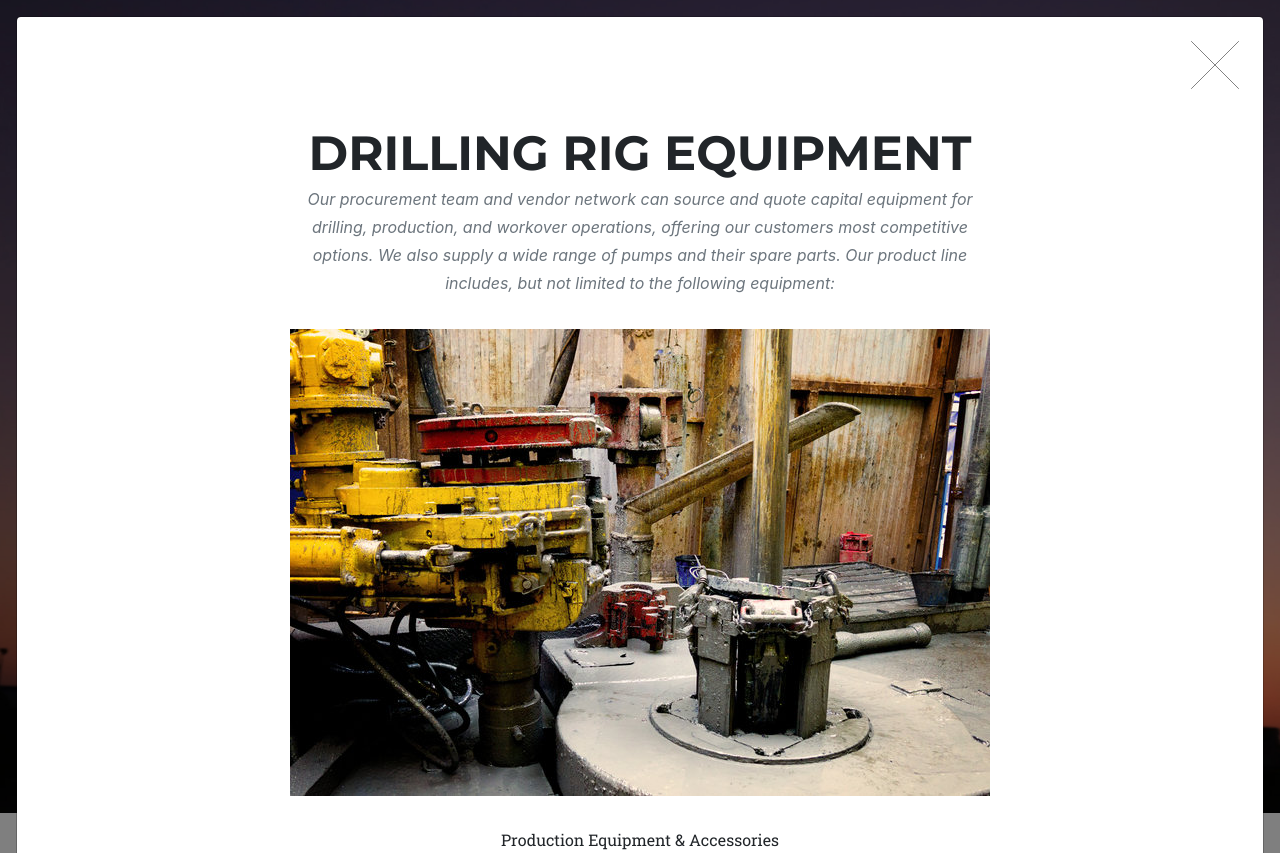
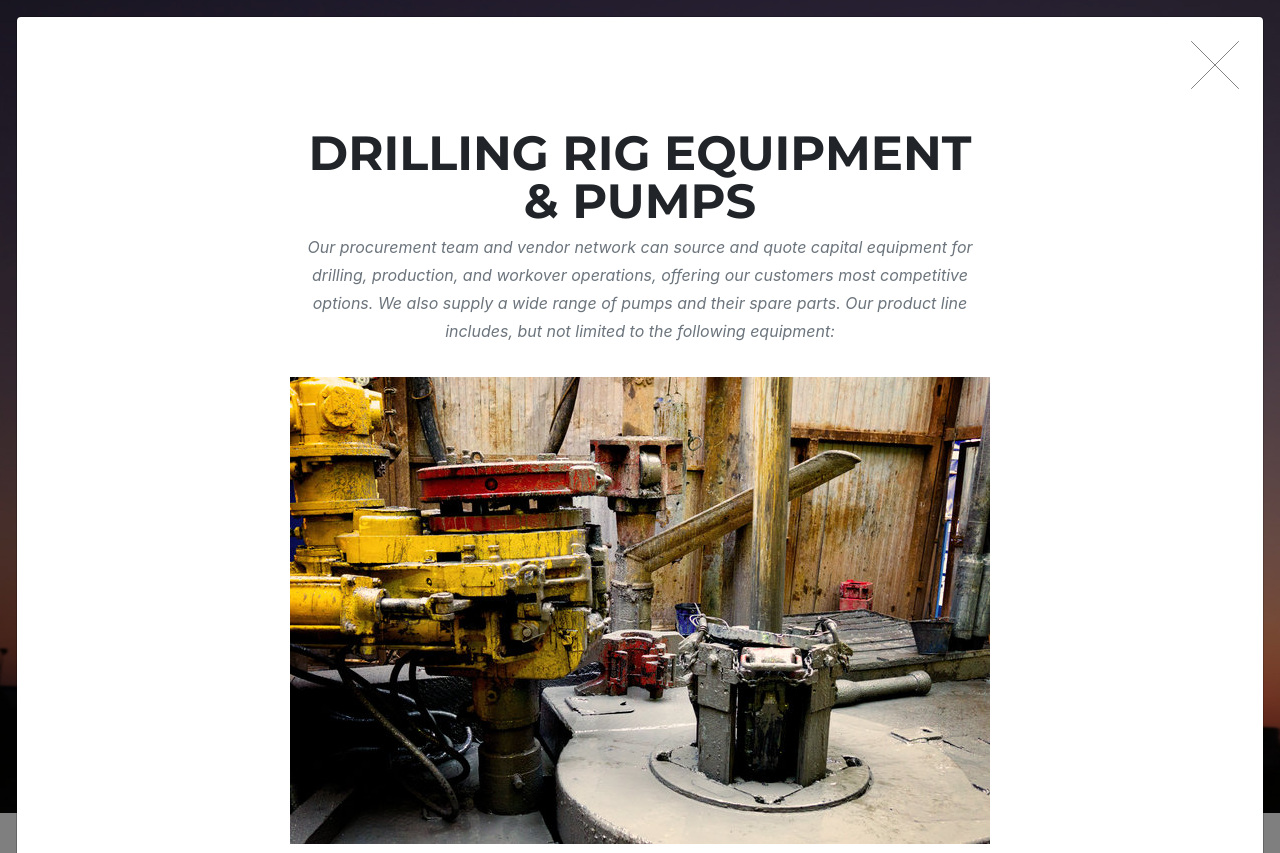
Before and after one commit to asmatek/asmatek_site, a Django app: page / in a window 1280 px wide, after a click that opens the changed part. Shown: the top 853 px of the page. Run offline with Django 3.2, Linux system fonts and the light colour scheme; some libraries are stand-ins or nearby versions; some web fonts are replaced.

Commit message:
Update index.html

```diff
--- a/website/templates/website/index.html
+++ b/website/templates/website/index.html
@@ -366,7 +366,7 @@
                             <div class="col-lg-8">
                                 <div class="modal-body">
                                     <!-- Project Details Go Here-->
-                                    <h2 class="text-uppercase">Drilling Rig Equipment</h2>
+                                    <h2 class="text-uppercase">Drilling Rig Equipment & Pumps</h2>
                                     <p class="item-intro text-muted">Our procurement team and vendor network can source and quote capital equipment for drilling, production, and workover operations, offering our customers most competitive options. We also supply a wide range of pumps and their spare parts. Our product line includes, but not limited to the following equipment:</p>
                                     <img class="img-fluid d-block mx-auto" src="{% static 'assets/img/portfolio/01-full.jpg' %}" alt="" />
                                     <ul class="list-inline">
@@ -452,7 +452,7 @@
                             <div class="col-lg-8">
                                 <div class="modal-body">
                                     <!-- Project Details Go Here-->
-                                    <h2 class="text-uppercase">Pumps</h2>
+                                    <h2 class="text-uppercase">Lubricants, Compounds and Sealants</h2>
                                     <p class="item-intro text-muted">We offer a complete line of environmentally safe products for all industries and applications:</p>
                                     <img class="img-fluid d-block mx-auto" src="{% static 'assets/img/portfolio/03-full.jpg.jpeg' %}" alt="" />
                                     <ul class="list-inline">
```
